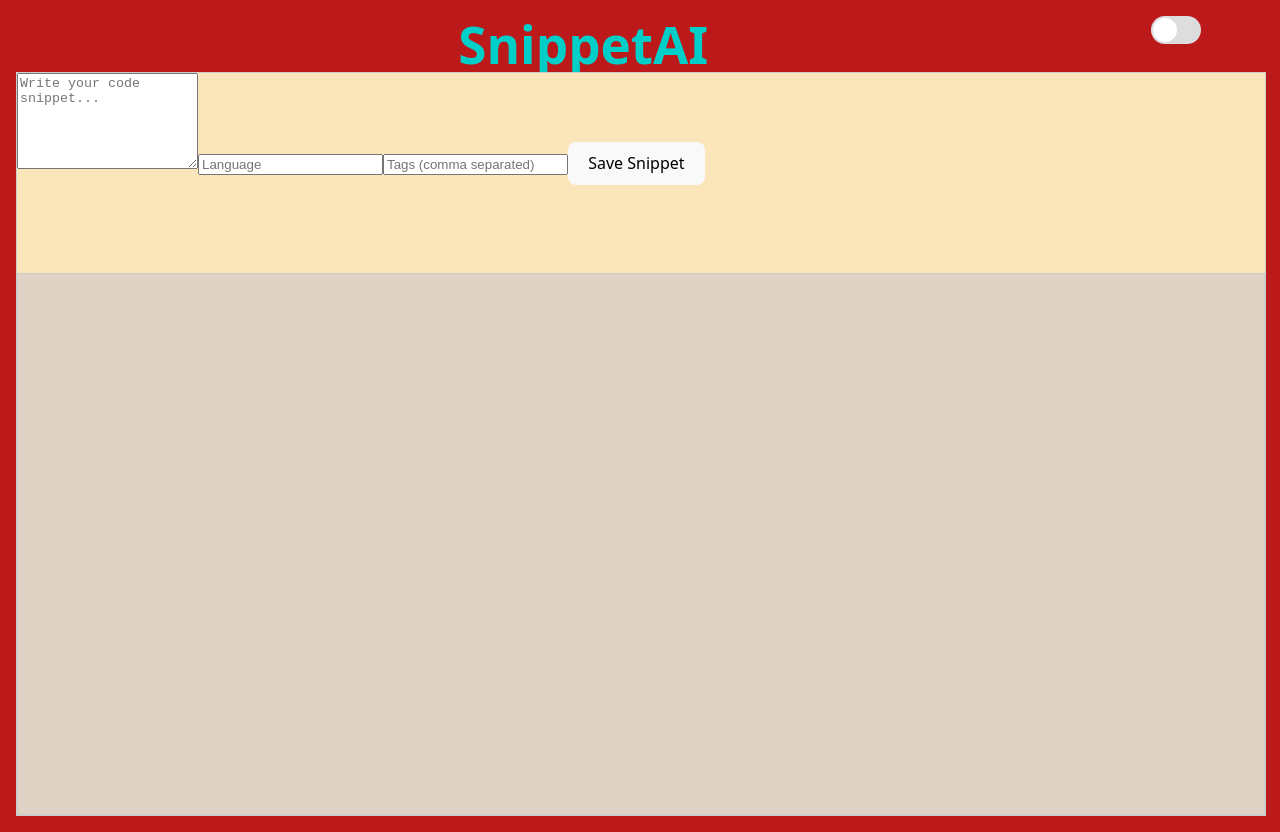
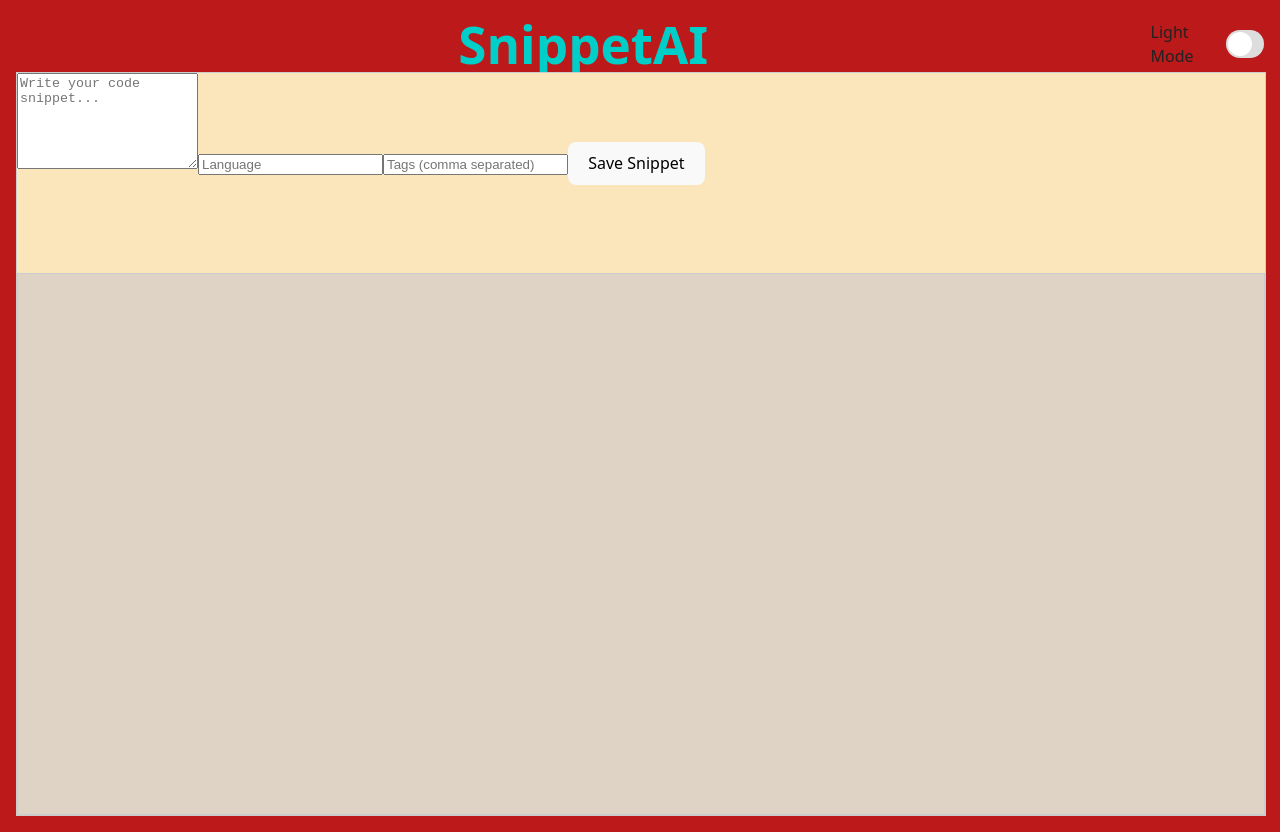
Before and after one commit to shircohen83/SnippetAI, a React (Vite) app: page / in a window 1280 px wide. Built offline with nearby package versions, Linux system fonts and the light colour scheme.

Commit message:
added title for mode

```diff
--- a/src/App.css
+++ b/src/App.css
@@ -35,6 +35,12 @@
   --card-text: #f1f1f1;
   --code-bg: #333333;
   --border-color: #555;
+}
+
+.mode-label{
+  display: flex;
+  align-items: center;
+  gap: 10px;
 }
 
 .app-container {
--- a/src/App.tsx
+++ b/src/App.tsx
@@ -19,7 +19,6 @@ const App: React.FC = () => {
     saveSnippets(updated)
   }
 
-
   const handleRemoveSnippet = (snippet: DraggableSnippet) => {
     const updated = snippets.filter((s) => s.id !== snippet.id)
     setSnippets(updated)
@@ -35,7 +34,6 @@ const App: React.FC = () => {
       const updated = prev.map(snippet =>
         snippet.id === id ? { ...snippet, x: newX, y: newY } : snippet
       )
-
       saveSnippets(updated)
       return updated
     })
@@ -45,7 +43,10 @@ const App: React.FC = () => {
     <div className={`app-container ${theme}`}>
       <div className="title-container">
         <h1>SnippetAI</h1>
+        <div className="mode-label">
+          <span>{theme === "dark" ? "Dark Mode" : "Light Mode"}</span>
           <ToggleButton isOn={theme === "dark"} onToggle={toggleTheme} />
+        </div>
       </div>
       <div className="content-container">
         <div className="editor-container">
```
Lines whose indentation alone changed are shown as unchanged.
